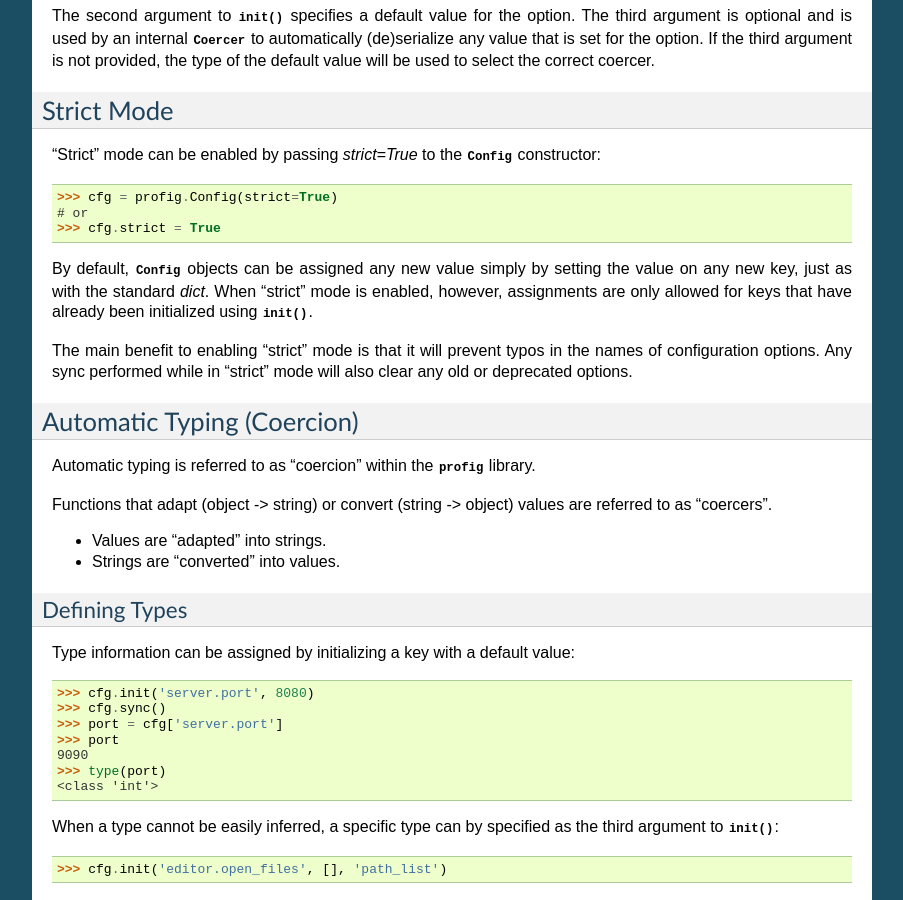
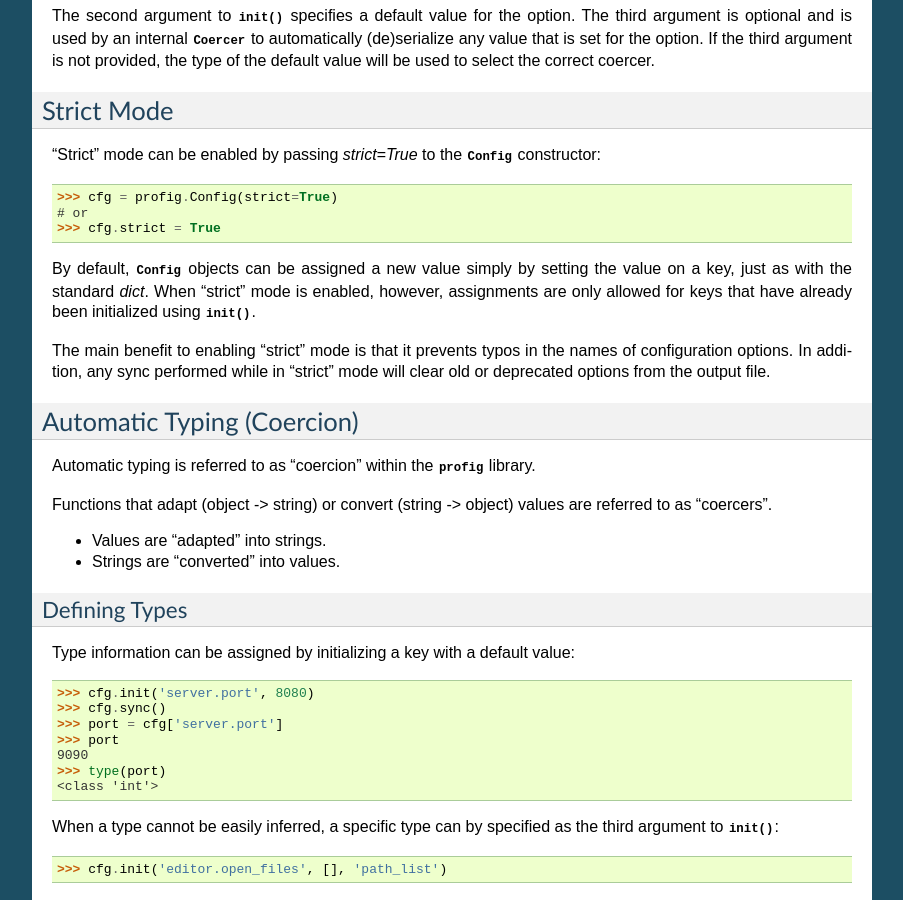
Before and after one commit to dhagrow/profig, a Sphinx documentation site: the page built from docs/guide.txt, in a window 1280 px wide and 900 px high, scrolled down 904 px. Shown: the whole window, without its empty margins (198-1101 px from the left). Built offline with Sphinx 7.4.7, drawn with Linux system fonts in a browser that asks for light colours; the version number could not be read and is left out.

Commit message:
docs: updated

```diff
--- a/docs/guide.txt
+++ b/docs/guide.txt
@@ -66,14 +66,14 @@ Strict Mode
     # or
     >>> cfg.strict = True
 
-By default, :class:`~profig.Config` objects can be assigned any new value
-simply by setting the value on any new key, just as with the standard `dict`.
+By default, :class:`~profig.Config` objects can be assigned a new value
+simply by setting the value on a key, just as with the standard `dict`.
 When "strict" mode is enabled, however, assignments are only allowed for keys
 that have already been initialized using :meth:`~profig.ConfigSection.init`.
 
-The main benefit to enabling "strict" mode is that it will prevent typos in the
-names of configuration options. Any sync performed while in "strict" mode
-will also clear any old or deprecated options.
+The main benefit to enabling "strict" mode is that it prevents typos in the
+names of configuration options. In addition, any sync performed while in
+"strict" mode will clear old or deprecated options from the output file.
 
 Automatic Typing (Coercion)
 ---------------------------
```
